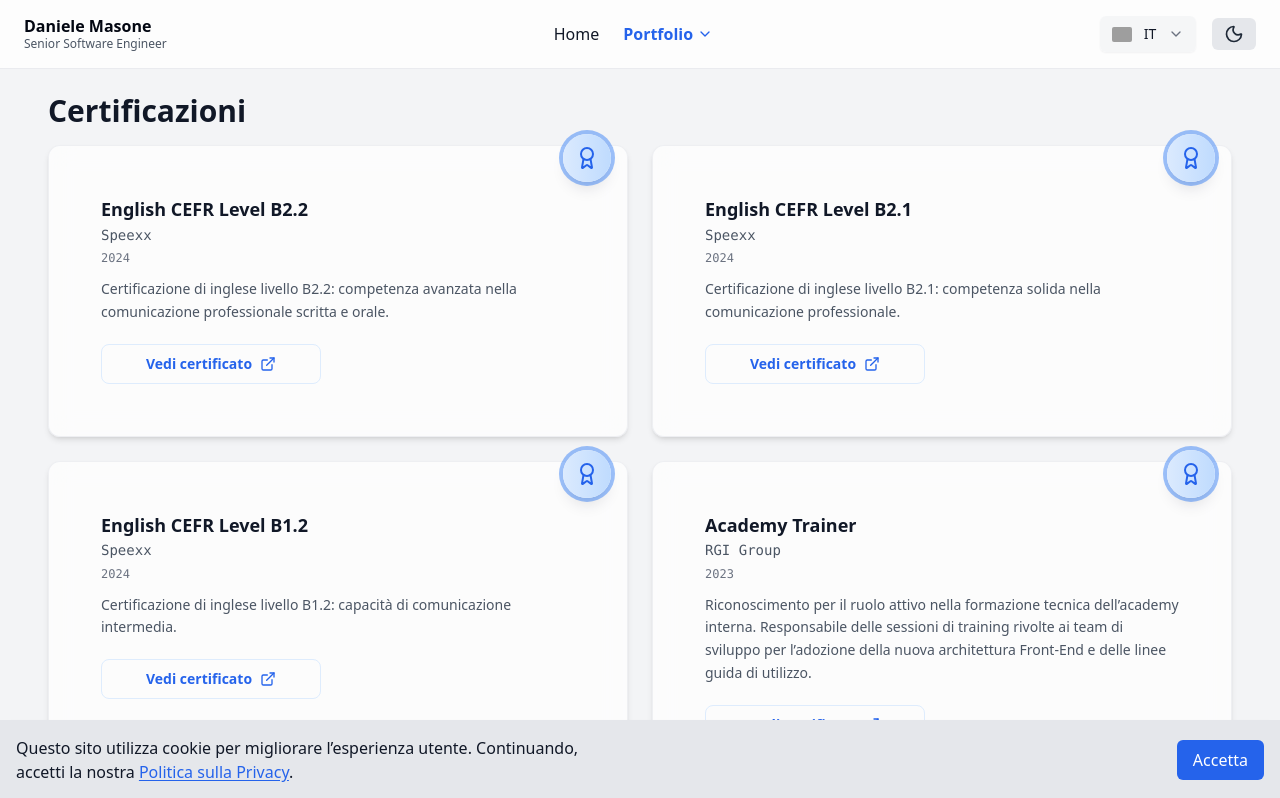
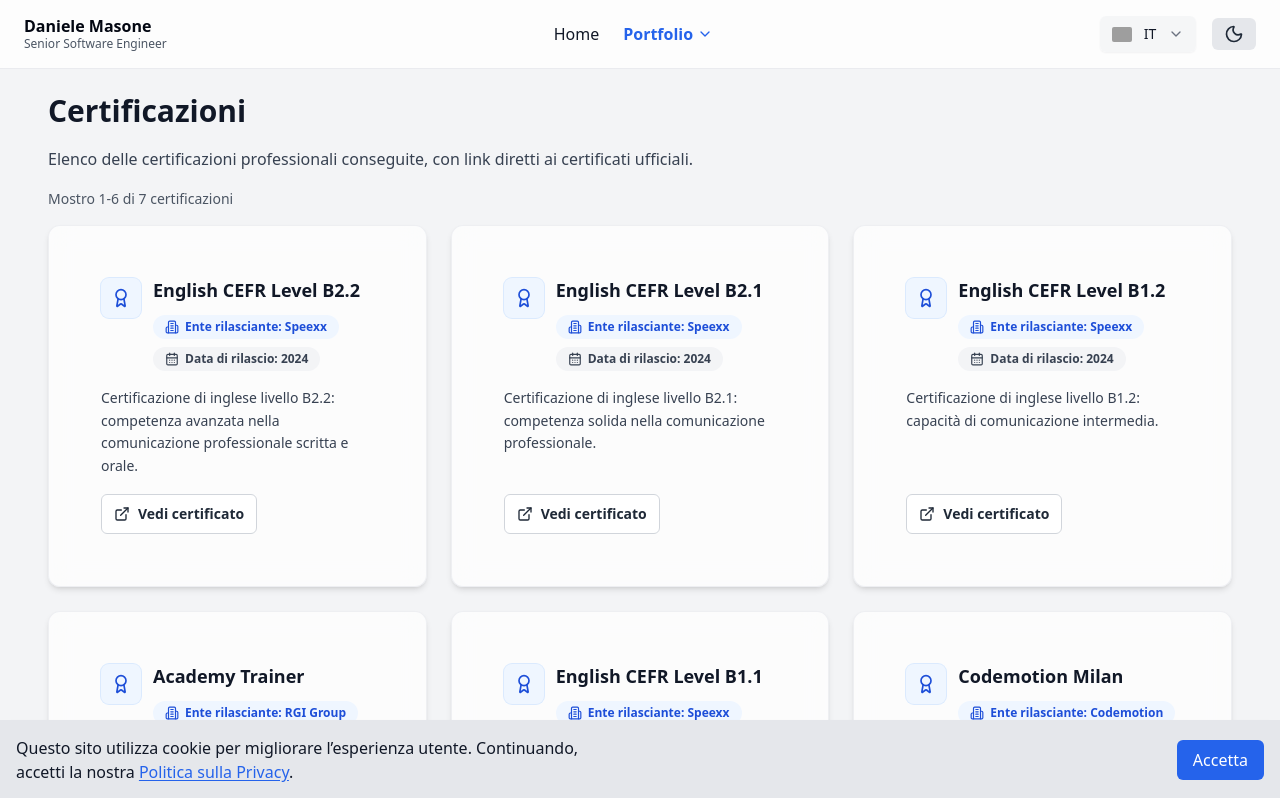
Before and after one commit to DanieleMasone/ingdanielemasone, a React (Vite) app: page /certifications in a window 1280 px wide. Shown: the top 798 px of the page. Built offline with nearby package versions, Linux system fonts and the light colour scheme; grey boxes are pictures that could not be loaded.

Commit message:
chore: certifications

```diff
--- a/src/locales/de/translation.json
+++ b/src/locales/de/translation.json
@@ -210,7 +210,9 @@
     "description": "Liste beruflicher Zertifizierungen mit Links zu offiziellen Dokumenten.",
     "view_certificate": "Zertifikat ansehen",
     "issuer": "Aussteller",
-    "date": "Ausstellungsdatum"
+    "date": "Ausstellungsdatum",
+    "results_summary": "Zeige {{start}}-{{end}} von {{total}} Zertifizierungen",
+    "empty": "Keine Zertifizierungen verfügbar."
   },
   "privacy": {
     "title": "Datenschutzerklärung",
--- a/src/locales/en/translation.json
+++ b/src/locales/en/translation.json
@@ -210,7 +210,9 @@
     "description": "List of obtained professional certifications, with direct links to the official certificates.",
     "view_certificate": "View certificate",
     "issuer": "Issuer",
-    "date": "Issued on"
+    "date": "Issued on",
+    "results_summary": "Showing {{start}}-{{end}} of {{total}} certifications",
+    "empty": "No certifications available."
   },
   "privacy": {
     "title": "Privacy Policy",
--- a/src/locales/es/translation.json
+++ b/src/locales/es/translation.json
@@ -210,7 +210,9 @@
     "description": "Lista de certificaciones profesionales obtenidas, con enlaces a los certificados oficiales.",
     "view_certificate": "Ver certificado",
     "issuer": "Entidad emisora",
-    "date": "Fecha de emisión"
+    "date": "Fecha de emisión",
+    "results_summary": "Mostrando {{start}}-{{end}} de {{total}} certificaciones",
+    "empty": "No hay certificaciones disponibles."
   },
   "privacy": {
     "title": "Política de Privacidad",
--- a/src/locales/fr/translation.json
+++ b/src/locales/fr/translation.json
@@ -210,7 +210,9 @@
     "description": "Liste des certifications professionnelles obtenues, avec liens vers les certificats officiels.",
     "view_certificate": "Voir le certificat",
     "issuer": "Émetteur",
-    "date": "Date d’émission"
+    "date": "Date d’émission",
+    "results_summary": "Affichage de {{start}}-{{end}} sur {{total}} certifications",
+    "empty": "Aucune certification disponible."
   },
   "privacy": {
     "title": "Politique de Confidentialité",
--- a/src/locales/it/translation.json
+++ b/src/locales/it/translation.json
@@ -210,7 +210,9 @@
     "description": "Elenco delle certificazioni professionali conseguite, con link diretti ai certificati ufficiali.",
     "view_certificate": "Vedi certificato",
     "issuer": "Ente rilasciante",
-    "date": "Data di rilascio"
+    "date": "Data di rilascio",
+    "results_summary": "Mostro {{start}}-{{end}} di {{total}} certificazioni",
+    "empty": "Nessuna certificazione disponibile."
   },
   "privacy": {
     "title": "Privacy Policy",
--- a/src/pages/certifications/Certifications.jsx
+++ b/src/pages/certifications/Certifications.jsx
@@ -1,33 +1,67 @@
-import {Award, ExternalLink} from "lucide-react";
+import React, {useEffect, useMemo, useState} from "react";
 import {useTranslation} from "react-i18next";
+import {Award, Building2, CalendarDays, ExternalLink} from "lucide-react";
+import clsx from "clsx";
 import {Card} from "@/components/ui/card/Card";
 import {CardContent} from "@/components/ui/cardContent/CardContent";
 import {PageSection} from "@/components/ui/pageSection/PageSection";
 import {SeoHead} from "@/components/seoHead/SeoHead";
-import React, {useEffect, useState} from "react";
 import {Pagination} from "@/components/ui/pagination/Pagination";
 import {PageGrid} from "@/components/ui/pageGrid/PageGrid";
 import {getCertifications} from "@/services/portfolioService";
 import {Loading} from "@/components/loading/Loading";
 import {ErrorState} from "@/components/errorState/ErrorState";
-import clsx from "clsx";
-import {interactiveClasses, layoutClasses} from "@/styles/commonClasses";
+import {interactiveClasses, layoutClasses, surfaceClasses} from "@/styles/commonClasses";
 
-const ITEMS_PER_PAGE = 4;
+const ITEMS_PER_PAGE = 6;
+const YEAR_PATTERN = /\b(20\d{2}|19\d{2})\b/;
 
 /**
- * Certifications component.
+ * Orders certifications by issue year without mutating the source data.
  *
- * Displays a paginated list of professional certifications, each with title, issuer, and date.
+ * Certifications with the same year preserve their dataset order so related
+ * credentials, such as language levels from the same provider, stay grouped.
  *
- * Features:
- * - Uses i18next for translations.
- * - Shows 4 certifications per page with next/previous pagination buttons.
- * - Includes smooth animations via Framer Motion for entry transitions.
+ * @param {Array<{date: string}>} certifications - Certification entries.
+ * @returns {Array<object>} Certifications sorted from newest to oldest.
+ */
+export const sortCertificationsByDate = (certifications) => (
+    [...certifications].sort((first, second) => {
+        const firstYear = parseInt(first.date.match(YEAR_PATTERN)?.[0] ?? "0", 10);
+        const secondYear = parseInt(second.date.match(YEAR_PATTERN)?.[0] ?? "0", 10);
+
+        return secondYear - firstYear;
+    })
+);
+
+/**
+ * Calculates the visible one-based item range for a paginated certification list.
+ *
+ * @param {number} page - Current one-based page number.
+ * @param {number} totalItems - Number of certifications.
+ * @param {number} itemsPerPage - Maximum certifications rendered on each page.
+ * @returns {{start: number, end: number}} Visible certification range.
+ */
+export const getVisibleRange = (page, totalItems, itemsPerPage) => {
+    if (totalItems === 0) return {start: 0, end: 0};
+
+    return {
+        start: (page - 1) * itemsPerPage + 1,
+        end: Math.min(page * itemsPerPage, totalItems)
+    };
+};
+
+/**
+ * Certifications component renders professional credentials.
+ *
+ * The page presents certifications as compact, scannable cards with issuer,
+ * issue year, optional localized context, and a specific official-certificate
+ * link. Pagination is kept at six cards per page so the route stays short on
+ * mobile while preserving a dense two-row desktop layout.
  *
  * @component
  * @module pages/certifications/Certifications
- * @returns {JSX.Element} The rendered Certifications page section.
+ * @returns {JSX.Element} Rendered Certifications page section.
  */
 export default function Certifications() {
     const {t} = useTranslation();
@@ -50,11 +84,16 @@ export default function Certifications() {
         loadCertifications();
     }, []);
 
-    const totalPages = Math.ceil(certifications.length / ITEMS_PER_PAGE);
-
-    const displayedCerts = certifications.slice(
-        (page - 1) * ITEMS_PER_PAGE,
-        page * ITEMS_PER_PAGE
+    const sortedCertifications = useMemo(
+        () => sortCertificationsByDate(certifications),
+        [certifications]
+    );
+    const totalPages = Math.ceil(sortedCertifications.length / ITEMS_PER_PAGE);
+    const currentPage = Math.min(page, totalPages || 1);
+    const visibleRange = getVisibleRange(currentPage, sortedCertifications.length, ITEMS_PER_PAGE);
+    const displayedCerts = sortedCertifications.slice(
+        (currentPage - 1) * ITEMS_PER_PAGE,
+        currentPage * ITEMS_PER_PAGE
     );
 
     if (loading) return <Loading/>;
@@ -65,95 +104,103 @@ export default function Certifications() {
             <SeoHead pageKey="certifications" path="/certifications"/>
 
             <PageSection title={t("certifications_page.title")}>
-                {/* Pagination mobile sticky */}
-                <div
-                    className={layoutClasses.mobilePagination}
-                >
+                <p className={layoutClasses.sectionIntro}>{t("certifications_page.description")}</p>
+
+                {sortedCertifications.length === 0 ? (
+                    <p className={surfaceClasses.insetText}>{t("certifications_page.empty")}</p>
+                ) : (
+                    <>
+                        <p className={layoutClasses.resultSummary} aria-live="polite">
+                            {t("certifications_page.results_summary", {
+                                start: visibleRange.start,
+                                end: visibleRange.end,
+                                total: sortedCertifications.length
+                            })}
+                        </p>
+
+                        <div className={layoutClasses.mobilePagination}>
                             <Pagination
-                        page={page}
+                                page={currentPage}
                                 totalPages={totalPages}
                                 onPageChange={setPage}
                             />
                         </div>
 
-                <PageGrid page={page}>
-                    {displayedCerts.map((cert, idx) => (
+                        <PageGrid page={currentPage} columns={3}>
+                            {displayedCerts.map((cert) => {
+                                const certTitle = t(cert.nameKey);
+                                const titleId = `certification-${cert.nameKey.replace(/\W+/g, "-")}`;
+
+                                return (
                                     <Card
-                            key={idx}
-                            className="relative items-start gap-4 md:flex-row"
+                                        key={`${cert.issuer}-${cert.nameKey}`}
+                                        data-testid="certification-card"
+                                        aria-labelledby={titleId}
+                                        className="h-full min-w-0"
                                     >
-                            {/* Icon */}
-                            <div className="absolute -top-3 right-4 w-12 h-12 rounded-full bg-gradient-to-r from-blue-100 to-blue-200
-                                          dark:from-blue-900/40 dark:to-blue-800/40 flex items-center justify-center shadow-lg z-20 ring-4 ring-background">
-                                <Award className="w-6 h-6 text-blue-600 dark:text-blue-400" aria-hidden="true"/>
+                                        <CardContent className="flex h-full min-w-0 flex-col gap-4 p-0">
+                                            <header className="flex min-w-0 gap-3">
+                                                <span className={surfaceClasses.credentialIcon}>
+                                                    <Award className="h-5 w-5" aria-hidden="true"/>
+                                                </span>
+
+                                                <div className="min-w-0 flex-1 space-y-3">
+                                                    <h2
+                                                        id={titleId}
+                                                        className="break-words text-lg font-semibold leading-snug text-gray-900 dark:text-gray-100"
+                                                    >
+                                                        {certTitle}
+                                                    </h2>
+
+                                                    <div className="flex min-w-0 flex-wrap gap-2">
+                                                        <span className={clsx(surfaceClasses.metaBadge, "min-w-0 max-w-full gap-1.5")}>
+                                                            <Building2 className="h-3.5 w-3.5" aria-hidden="true"/>
+                                                            <span className="min-w-0 break-words">
+                                                                {t("certifications_page.issuer")}: {cert.issuer}
+                                                            </span>
+                                                        </span>
+
+                                                        <span className={clsx(surfaceClasses.mutedMetaBadge, "min-w-0 max-w-full gap-1.5")}>
+                                                            <CalendarDays className="h-3.5 w-3.5" aria-hidden="true"/>
+                                                            <span className="min-w-0 break-words">
+                                                                {t("certifications_page.date")}: {cert.date}
+                                                            </span>
+                                                        </span>
                                                     </div>
+                                                </div>
+                                            </header>
 
-                            <CardContent className="p-0 flex flex-col gap-3 h-full">
-                                {/* Header */}
-                                <div className="space-y-1.5">
-                                    <h3 className="text-lg font-bold text-gray-900 dark:text-white leading-tight">
-                                        {t(cert.nameKey)}
-                                    </h3>
-                                    <p className="text-sm font-mono text-gray-600 dark:text-gray-400 leading-tight">
-                                        {cert.issuer}
-                                    </p>
-                                    <p className="text-xs text-gray-500 dark:text-gray-500 font-mono">
-                                        {cert.date}
-                                    </p>
-                                </div>
-
-                                {/* Description (optional) */}
                                             {cert.descriptionKey && (
-                                    <p className="text-sm text-gray-600 dark:text-gray-400 leading-relaxed">
+                                                <p className="text-sm leading-relaxed text-gray-700 dark:text-gray-300">
                                                     {t(cert.descriptionKey)}
                                                 </p>
                                             )}
 
-                                {/* CTA */}
-                                <div className="mt-auto pt-2">
                                             <a
                                                 href={cert.link}
                                                 target="_blank"
                                                 rel="noopener noreferrer"
-                                        className={clsx(`inline-flex items-center justify-center
-                                                    w-[200px] sm:w-[220px] h-10
-                                                    text-sm font-semibold
-                                                    text-blue-600 dark:text-blue-400
-                                                    hover:text-blue-700 dark:hover:text-blue-300
-                                                    transition-all duration-300
-                                                    hover:underline underline-offset-4
-                                                    hover:shadow-md hover:shadow-blue-100 dark:hover:shadow-blue-900/50
-                                                    rounded-lg
-                                                    border border-blue-200/50 dark:border-blue-800/50 hover:border-blue-300
-                        `, interactiveClasses.focusRing)}
+                                                className={clsx(interactiveClasses.resourceLink, interactiveClasses.focusRing, "mt-auto w-full sm:w-fit")}
+                                                aria-label={`${t("certifications_page.view_certificate")}: ${certTitle}`}
                                             >
-                                        {t("certifications_page.view_certificate")}
-                                        <ExternalLink
-                                            className="w-4 h-4 ml-2 shrink-0 group-hover:translate-x-1 transition-transform duration-300"
-                                            aria-hidden="true"
-                                        />
+                                                <ExternalLink className="h-4 w-4 shrink-0" aria-hidden="true"/>
+                                                <span>{t("certifications_page.view_certificate")}</span>
                                             </a>
-                                </div>
                                         </CardContent>
-
-                            {/* Hover overlay */}
-                            <div
-                                className="absolute inset-0 pointer-events-none opacity-0 group-hover:opacity-100
-                                           transition-all duration-500 bg-gradient-to-br from-blue-50/80 via-transparent to-transparent
-                                           dark:from-blue-900/30 rounded-xl backdrop-blur-sm"
-                            />
                                     </Card>
-                    ))}
+                                );
+                            })}
                         </PageGrid>
 
-                {/* Pagination desktop normal */}
                         <div className={layoutClasses.desktopPagination}>
                             <Pagination
-                        page={page}
+                                page={currentPage}
                                 totalPages={totalPages}
                                 onPageChange={setPage}
                             />
                         </div>
+                    </>
+                )}
             </PageSection>
         </>
     );
--- a/src/styles/commonClasses.js
+++ b/src/styles/commonClasses.js
@@ -83,6 +83,7 @@ export const layoutClasses = {
  * @property {string} timelineMarker - Decorative marker used by the Experience page timeline.
  * @property {string} timelineMarkerActive - Highlighted marker for the current role in the Experience timeline.
  * @property {string} activeTimelineCard - Current-role card accent used in the Experience timeline.
+ * @property {string} credentialIcon - Compact icon surface used by certification cards.
  * @property {string} initialAvatar - Local initials avatar used when a real portrait is not available.
  * @property {string} mediaFrame - Framed media surface for card thumbnails and covers.
  * @property {string} mediaImage - Responsive image style used inside framed media surfaces.
@@ -114,6 +115,8 @@ export const surfaceClasses = {
     "bg-sky-500 ring-4 ring-sky-100 dark:bg-sky-300 dark:ring-sky-400/20",
   activeTimelineCard:
     "border-sky-200/80 bg-sky-50/70 dark:border-sky-400/30 dark:bg-sky-500/10",
+  credentialIcon:
+    "inline-flex h-10 w-10 shrink-0 items-center justify-center rounded-lg bg-blue-50 text-blue-700 ring-1 ring-blue-100 dark:bg-blue-500/10 dark:text-blue-200 dark:ring-blue-400/20",
   initialAvatar:
     "inline-flex h-11 w-11 shrink-0 items-center justify-center rounded-full bg-blue-50 text-sm font-bold uppercase text-blue-700 ring-1 ring-blue-100 dark:bg-blue-500/10 dark:text-blue-200 dark:ring-blue-400/20",
   mediaFrame:
```
Also changed, not shown: 1 other file (tests, documents, lock files or other folders). Lines whose indentation alone changed are shown as unchanged.
